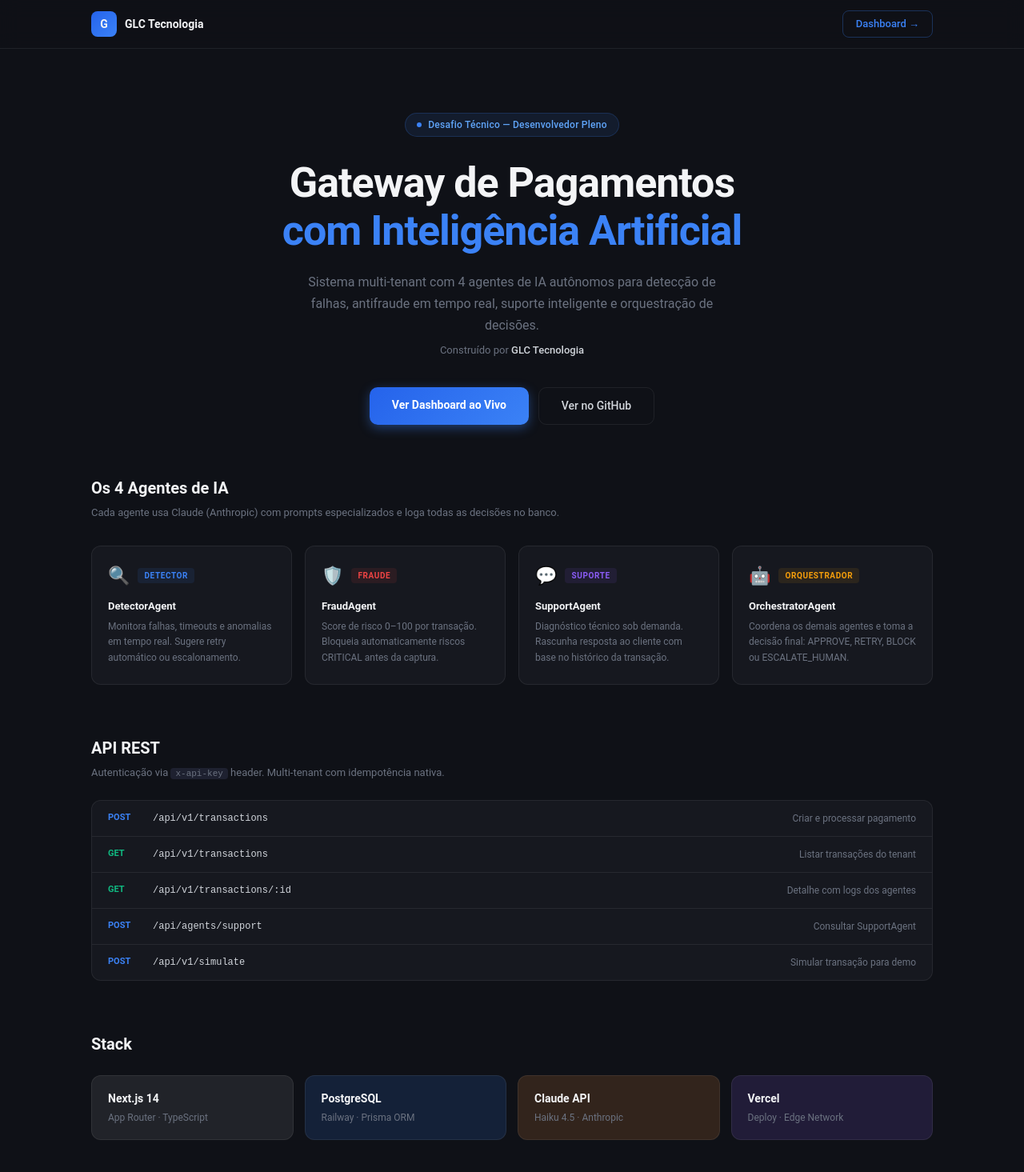
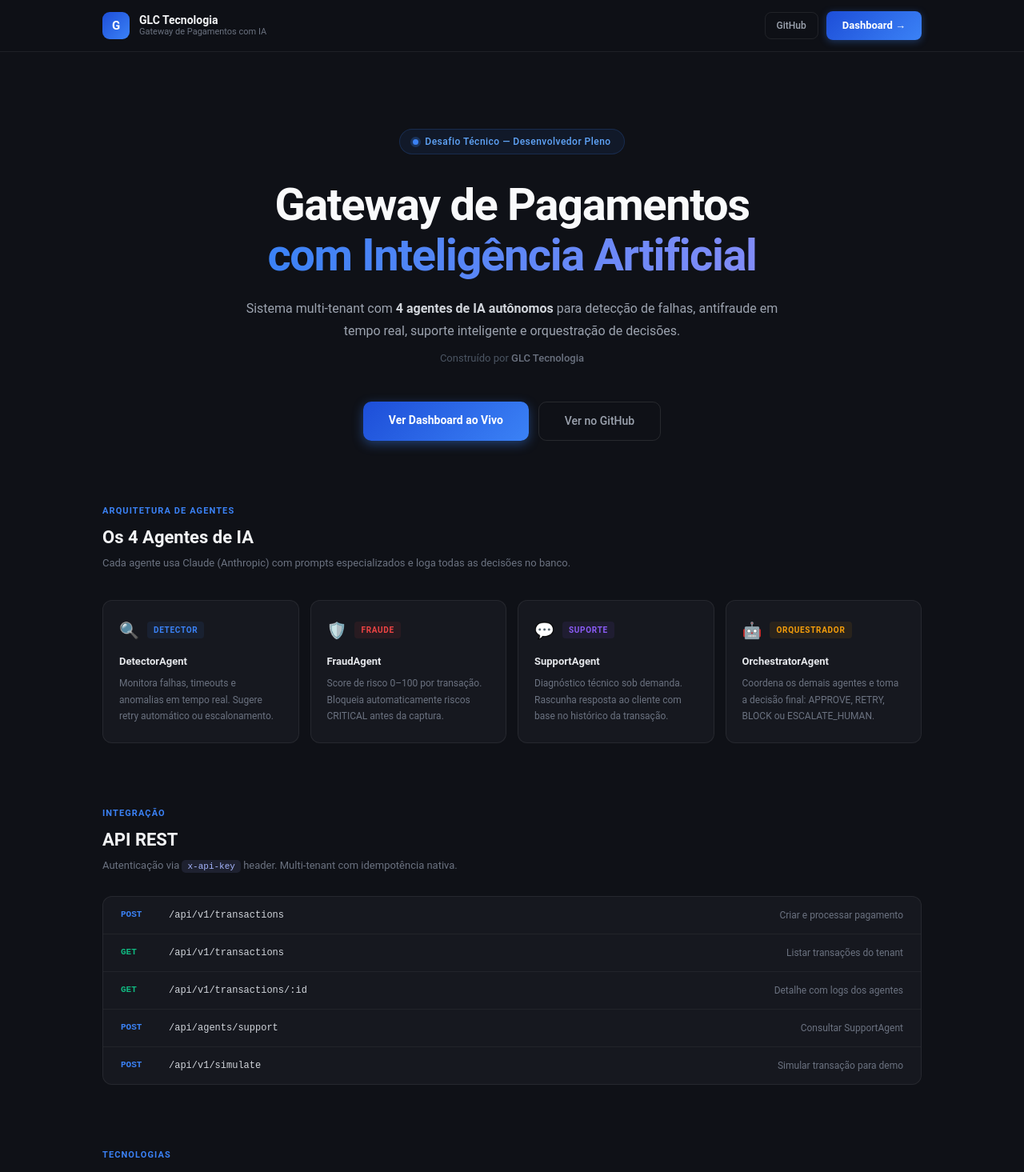
Before and after one commit to cobradev01/gateway_pagamentos_glc, a Next.js app: page / in a window 1280 px wide. Shown: the top 1465 px of the page at 80% size. Built offline with nearby package versions, Linux system fonts and the light colour scheme.

Commit message:
feat: landing page profissional — hero centralizado, gradiente no titulo, nav com GitHub

```diff
--- a/src/app/page.tsx
+++ b/src/app/page.tsx
@@ -1,95 +1,99 @@
 import Link from "next/link";
 
 const agents = [
-  {
-    icon: "🔍",
-    name: "DetectorAgent",
-    tag: "DETECTOR",
-    tagColor: "#3b82f6",
-    desc: "Monitora falhas, timeouts e anomalias em tempo real. Sugere retry automático ou escalonamento.",
-  },
-  {
-    icon: "🛡️",
-    name: "FraudAgent",
-    tag: "FRAUDE",
-    tagColor: "#ef4444",
-    desc: "Score de risco 0–100 por transação. Bloqueia automaticamente riscos CRITICAL antes da captura.",
-  },
-  {
-    icon: "💬",
-    name: "SupportAgent",
-    tag: "SUPORTE",
-    tagColor: "#8b5cf6",
-    desc: "Diagnóstico técnico sob demanda. Rascunha resposta ao cliente com base no histórico da transação.",
-  },
-  {
-    icon: "🤖",
-    name: "OrchestratorAgent",
-    tag: "ORQUESTRADOR",
-    tagColor: "#f59e0b",
-    desc: "Coordena os demais agentes e toma a decisão final: APPROVE, RETRY, BLOCK ou ESCALATE_HUMAN.",
-  },
+  { icon: "🔍", name: "DetectorAgent",     tag: "DETECTOR",     tagColor: "#3b82f6", desc: "Monitora falhas, timeouts e anomalias em tempo real. Sugere retry automático ou escalonamento." },
+  { icon: "🛡️", name: "FraudAgent",        tag: "FRAUDE",       tagColor: "#ef4444", desc: "Score de risco 0–100 por transação. Bloqueia automaticamente riscos CRITICAL antes da captura." },
+  { icon: "💬", name: "SupportAgent",      tag: "SUPORTE",      tagColor: "#8b5cf6", desc: "Diagnóstico técnico sob demanda. Rascunha resposta ao cliente com base no histórico da transação." },
+  { icon: "🤖", name: "OrchestratorAgent", tag: "ORQUESTRADOR", tagColor: "#f59e0b", desc: "Coordena os demais agentes e toma a decisão final: APPROVE, RETRY, BLOCK ou ESCALATE_HUMAN." },
 ];
 
 const endpoints = [
-  { method: "POST", path: "/api/v1/transactions", desc: "Criar e processar pagamento" },
-  { method: "GET",  path: "/api/v1/transactions", desc: "Listar transações do tenant" },
+  { method: "POST", path: "/api/v1/transactions",    desc: "Criar e processar pagamento" },
+  { method: "GET",  path: "/api/v1/transactions",    desc: "Listar transações do tenant" },
   { method: "GET",  path: "/api/v1/transactions/:id", desc: "Detalhe com logs dos agentes" },
-  { method: "POST", path: "/api/agents/support", desc: "Consultar SupportAgent" },
-  { method: "POST", path: "/api/v1/simulate", desc: "Simular transação para demo" },
+  { method: "POST", path: "/api/agents/support",     desc: "Consultar SupportAgent" },
+  { method: "POST", path: "/api/v1/simulate",        desc: "Simular transação para demo" },
 ];
 
 const stack = [
-  { name: "Next.js 14", sub: "App Router · TypeScript", accent: "rgba(255,255,255,0.08)" },
-  { name: "PostgreSQL", sub: "Railway · Prisma ORM",    accent: "rgba(59,130,246,0.15)" },
-  { name: "Claude API", sub: "Haiku 4.5 · Anthropic",  accent: "rgba(251,146,60,0.15)" },
-  { name: "Vercel",     sub: "Deploy · Edge Network",   accent: "rgba(139,92,246,0.15)" },
+  { name: "Next.js 14",  sub: "App Router · TypeScript", border: "rgba(255,255,255,0.08)" },
+  { name: "PostgreSQL",  sub: "Railway · Prisma ORM",    border: "rgba(59,130,246,0.25)" },
+  { name: "Claude API",  sub: "Haiku 4.5 · Anthropic",  border: "rgba(251,146,60,0.25)" },
+  { name: "Vercel",      sub: "Deploy · Edge Network",   border: "rgba(139,92,246,0.25)" },
 ];
 
 export default function Home() {
   return (
-    <div style={{ background: "var(--bg-app)", color: "var(--text-primary)", minHeight: "100vh", fontFamily: "'Roboto', sans-serif" }}>
+    <>
+      <style>{`
+        * { margin: 0; padding: 0; box-sizing: border-box; }
+        body { background: #0f1117; color: #f3f4f6; font-family: 'Roboto', system-ui, sans-serif; }
+        a { text-decoration: none; }
+        .nav-link:hover { border-color: rgba(59,130,246,0.6) !important; color: #60a5fa !important; }
+        .cta-primary:hover { box-shadow: 0 6px 20px rgba(59,130,246,0.55) !important; transform: translateY(-1px); }
+        .cta-secondary:hover { border-color: rgba(255,255,255,0.2) !important; color: #f3f4f6 !important; }
+        .agent-card:hover { border-color: rgba(255,255,255,0.12) !important; background: #1c1f2e !important; }
+        .endpoint-row:hover { background: rgba(255,255,255,0.02); }
+        @keyframes fadeUp { from { opacity:0; transform:translateY(16px); } to { opacity:1; transform:translateY(0); } }
+        .hero-content { animation: fadeUp 0.6s ease both; }
+      `}</style>
 
-      {/* Nav */}
-      <nav style={{ borderBottom: "1px solid var(--border)", background: "rgba(15,17,23,0.8)", backdropFilter: "blur(12px)", position: "sticky", top: 0, zIndex: 50 }}>
-        <div style={{ maxWidth: 1100, margin: "0 auto", padding: "0 24px", display: "flex", alignItems: "center", justifyContent: "space-between", height: 60 }}>
+      <div style={{ minHeight: "100vh", display: "flex", flexDirection: "column" }}>
+
+        {/* ── Nav ── */}
+        <nav style={{ borderBottom: "1px solid rgba(255,255,255,0.07)", background: "rgba(15,17,23,0.9)", backdropFilter: "blur(16px)", position: "sticky", top: 0, zIndex: 50 }}>
+          <div style={{ maxWidth: 1080, margin: "0 auto", padding: "0 28px", display: "flex", alignItems: "center", justifyContent: "space-between", height: 64 }}>
+            <div style={{ display: "flex", alignItems: "center", gap: 12 }}>
+              <div style={{ width: 34, height: 34, borderRadius: 9, background: "linear-gradient(135deg,#1d4ed8,#3b82f6)", display: "flex", alignItems: "center", justifyContent: "center", fontWeight: 700, fontSize: 15, color: "#fff", flexShrink: 0 }}>G</div>
+              <div>
+                <p style={{ fontSize: 14, fontWeight: 600, color: "#f3f4f6", lineHeight: 1.1 }}>GLC Tecnologia</p>
+                <p style={{ fontSize: 11, color: "#6b7280", lineHeight: 1.1, marginTop: 1 }}>Gateway de Pagamentos com IA</p>
+              </div>
+            </div>
             <div style={{ display: "flex", alignItems: "center", gap: 10 }}>
-            <div style={{ width: 32, height: 32, borderRadius: 8, background: "linear-gradient(135deg,#2563eb,#3b82f6)", display: "flex", alignItems: "center", justifyContent: "center", fontWeight: 700, fontSize: 14 }}>G</div>
-            <span style={{ fontWeight: 600, fontSize: 14, color: "var(--text-primary)" }}>GLC Tecnologia</span>
-          </div>
+              <a
+                href="https://github.com/cobradev01/gateway_pagamentos_glc"
+                target="_blank"
+                rel="noopener noreferrer"
+                className="nav-link"
+                style={{ fontSize: 12, fontWeight: 500, color: "#9ca3af", padding: "7px 14px", border: "1px solid rgba(255,255,255,0.08)", borderRadius: 8, transition: "all 0.15s" }}
+              >
+                GitHub
+              </a>
               <Link
                 href="/dashboard"
-            style={{ fontSize: 13, fontWeight: 500, color: "#3b82f6", textDecoration: "none", padding: "6px 16px", border: "1px solid rgba(59,130,246,0.3)", borderRadius: 8, transition: "all 0.15s" }}
+                style={{ fontSize: 13, fontWeight: 600, color: "#fff", padding: "8px 20px", background: "linear-gradient(135deg,#1d4ed8,#3b82f6)", borderRadius: 8, boxShadow: "0 2px 10px rgba(59,130,246,0.35)", transition: "all 0.15s" }}
               >
                 Dashboard →
               </Link>
             </div>
+          </div>
         </nav>
 
-      {/* Hero */}
-      <section style={{ maxWidth: 1100, margin: "0 auto", padding: "80px 24px 64px", textAlign: "center" }}>
-        <div style={{ display: "inline-flex", alignItems: "center", gap: 8, background: "rgba(59,130,246,0.1)", border: "1px solid rgba(59,130,246,0.2)", borderRadius: 999, padding: "5px 14px", marginBottom: 28 }}>
-          <span style={{ width: 6, height: 6, borderRadius: "50%", background: "#3b82f6", display: "inline-block", animation: "pulse 2s infinite" }} />
-          <span style={{ fontSize: 12, color: "#60a5fa", fontWeight: 500, letterSpacing: "0.02em" }}>Desafio Técnico — Desenvolvedor Pleno</span>
+        {/* ── Hero ── */}
+        <section style={{ flex: 1, display: "flex", flexDirection: "column", alignItems: "center", justifyContent: "center", textAlign: "center", padding: "96px 28px 80px" }}>
+          <div className="hero-content" style={{ maxWidth: 680 }}>
+            <div style={{ display: "inline-flex", alignItems: "center", gap: 8, background: "rgba(59,130,246,0.08)", border: "1px solid rgba(59,130,246,0.18)", borderRadius: 999, padding: "6px 16px", marginBottom: 32 }}>
+              <span style={{ width: 7, height: 7, borderRadius: "50%", background: "#3b82f6", flexShrink: 0, boxShadow: "0 0 0 3px rgba(59,130,246,0.25)" }} />
+              <span style={{ fontSize: 12, fontWeight: 500, color: "#60a5fa", letterSpacing: "0.04em" }}>Desafio Técnico — Desenvolvedor Pleno</span>
             </div>
 
-        <h1 style={{ fontSize: "clamp(2rem, 5vw, 3.25rem)", fontWeight: 700, lineHeight: 1.15, letterSpacing: "-0.02em", marginBottom: 20 }}>
+            <h1 style={{ fontSize: "clamp(2.2rem, 5vw, 3.5rem)", fontWeight: 700, lineHeight: 1.12, letterSpacing: "-0.025em", color: "#f9fafb", marginBottom: 22 }}>
               Gateway de Pagamentos<br />
-          <span style={{ color: "#3b82f6" }}>com Inteligência Artificial</span>
+              <span style={{ background: "linear-gradient(90deg,#3b82f6,#818cf8)", WebkitBackgroundClip: "text", WebkitTextFillColor: "transparent" }}>com Inteligência Artificial</span>
             </h1>
 
-        <p style={{ fontSize: 16, color: "var(--text-muted)", maxWidth: 560, margin: "0 auto 8px", lineHeight: 1.7 }}>
-          Sistema multi-tenant com 4 agentes de IA autônomos para detecção de falhas,
-          antifraude em tempo real, suporte inteligente e orquestração de decisões.
+            <p style={{ fontSize: 16, lineHeight: 1.75, color: "#9ca3af", marginBottom: 10 }}>
+              Sistema multi-tenant com <strong style={{ color: "#d1d5db", fontWeight: 600 }}>4 agentes de IA autônomos</strong> para detecção de
+              falhas, antifraude em tempo real, suporte inteligente e orquestração de decisões.
             </p>
-        <p style={{ fontSize: 13, color: "var(--text-muted)", marginBottom: 36 }}>
-          Construído por <span style={{ color: "var(--text-secondary)", fontWeight: 500 }}>GLC Tecnologia</span>
-        </p>
+            <p style={{ fontSize: 13, color: "#4b5563", marginBottom: 44 }}>Construído por <span style={{ color: "#6b7280", fontWeight: 500 }}>GLC Tecnologia</span></p>
 
             <div style={{ display: "flex", gap: 12, justifyContent: "center", flexWrap: "wrap" }}>
               <Link
                 href="/dashboard"
-            style={{ padding: "12px 28px", background: "linear-gradient(135deg,#2563eb,#3b82f6)", color: "#fff", borderRadius: 10, fontWeight: 600, fontSize: 14, textDecoration: "none", boxShadow: "0 4px 14px rgba(59,130,246,0.4)" }}
+                className="cta-primary"
+                style={{ padding: "13px 32px", background: "linear-gradient(135deg,#1d4ed8,#3b82f6)", color: "#fff", borderRadius: 10, fontWeight: 600, fontSize: 14, boxShadow: "0 4px 14px rgba(59,130,246,0.4)", transition: "all 0.2s" }}
               >
                 Ver Dashboard ao Vivo
               </Link>
@@ -97,77 +101,90 @@
                 href="https://github.com/cobradev01/gateway_pagamentos_glc"
                 target="_blank"
                 rel="noopener noreferrer"
-            style={{ padding: "12px 28px", border: "1px solid var(--border)", color: "var(--text-secondary)", borderRadius: 10, fontWeight: 500, fontSize: 14, textDecoration: "none" }}
+                className="cta-secondary"
+                style={{ padding: "13px 32px", border: "1px solid rgba(255,255,255,0.1)", color: "#9ca3af", borderRadius: 10, fontWeight: 500, fontSize: 14, transition: "all 0.2s" }}
               >
                 Ver no GitHub
               </a>
             </div>
+          </div>
         </section>
 
-      {/* Agents */}
-      <section style={{ maxWidth: 1100, margin: "0 auto", padding: "0 24px 64px" }}>
-        <div style={{ marginBottom: 32 }}>
-          <h2 style={{ fontSize: 20, fontWeight: 700, marginBottom: 6 }}>Os 4 Agentes de IA</h2>
-          <p style={{ fontSize: 13, color: "var(--text-muted)" }}>Cada agente usa Claude (Anthropic) com prompts especializados e loga todas as decisões no banco.</p>
+        {/* ── Agentes ── */}
+        <section style={{ maxWidth: 1080, margin: "0 auto", padding: "0 28px 80px", width: "100%" }}>
+          <div style={{ marginBottom: 36 }}>
+            <p style={{ fontSize: 11, fontWeight: 600, letterSpacing: "0.1em", color: "#3b82f6", textTransform: "uppercase", marginBottom: 8 }}>Arquitetura de Agentes</p>
+            <h2 style={{ fontSize: 22, fontWeight: 700, color: "#f3f4f6" }}>Os 4 Agentes de IA</h2>
+            <p style={{ fontSize: 13, color: "#6b7280", marginTop: 6 }}>Cada agente usa Claude (Anthropic) com prompts especializados e loga todas as decisões no banco.</p>
           </div>
-        <div style={{ display: "grid", gridTemplateColumns: "repeat(auto-fit, minmax(240px, 1fr))", gap: 16 }}>
+          <div style={{ display: "grid", gridTemplateColumns: "repeat(auto-fit, minmax(230px, 1fr))", gap: 14 }}>
             {agents.map((a) => (
-            <div key={a.name} style={{ background: "var(--bg-card)", border: "1px solid var(--border)", borderRadius: 12, padding: "20px 20px 22px" }}>
-              <div style={{ display: "flex", alignItems: "center", gap: 10, marginBottom: 12 }}>
-                <span style={{ fontSize: 22 }}>{a.icon}</span>
-                <span style={{ fontSize: 10, fontWeight: 600, letterSpacing: "0.06em", color: a.tagColor, background: `${a.tagColor}18`, padding: "2px 8px", borderRadius: 4 }}>{a.tag}</span>
+              <div
+                key={a.name}
+                className="agent-card"
+                style={{ background: "#16181f", border: "1px solid rgba(255,255,255,0.07)", borderRadius: 12, padding: "22px 20px", transition: "all 0.2s", cursor: "default" }}
+              >
+                <div style={{ display: "flex", alignItems: "center", gap: 10, marginBottom: 14 }}>
+                  <span style={{ fontSize: 20 }}>{a.icon}</span>
+                  <span style={{ fontSize: 10, fontWeight: 700, letterSpacing: "0.07em", color: a.tagColor, background: `${a.tagColor}15`, padding: "3px 8px", borderRadius: 4 }}>{a.tag}</span>
                 </div>
-              <p style={{ fontSize: 13, fontWeight: 600, marginBottom: 6 }}>{a.name}</p>
-              <p style={{ fontSize: 12, color: "var(--text-muted)", lineHeight: 1.65 }}>{a.desc}</p>
+                <p style={{ fontSize: 13, fontWeight: 600, color: "#e5e7eb", marginBottom: 8 }}>{a.name}</p>
+                <p style={{ fontSize: 12, color: "#6b7280", lineHeight: 1.7 }}>{a.desc}</p>
               </div>
             ))}
           </div>
         </section>
 
-      {/* API */}
-      <section style={{ maxWidth: 1100, margin: "0 auto", padding: "0 24px 64px" }}>
-        <div style={{ marginBottom: 24 }}>
-          <h2 style={{ fontSize: 20, fontWeight: 700, marginBottom: 6 }}>API REST</h2>
-          <p style={{ fontSize: 13, color: "var(--text-muted)" }}>
-            Autenticação via <code style={{ background: "var(--bg-elevated)", padding: "1px 6px", borderRadius: 4, fontFamily: "'Roboto Mono', monospace", fontSize: 11 }}>x-api-key</code> header. Multi-tenant com idempotência nativa.
+        {/* ── API ── */}
+        <section style={{ maxWidth: 1080, margin: "0 auto", padding: "0 28px 80px", width: "100%" }}>
+          <div style={{ marginBottom: 28 }}>
+            <p style={{ fontSize: 11, fontWeight: 600, letterSpacing: "0.1em", color: "#3b82f6", textTransform: "uppercase", marginBottom: 8 }}>Integração</p>
+            <h2 style={{ fontSize: 22, fontWeight: 700, color: "#f3f4f6" }}>API REST</h2>
+            <p style={{ fontSize: 13, color: "#6b7280", marginTop: 6 }}>
+              Autenticação via{" "}
+              <code style={{ background: "#1e2130", padding: "2px 7px", borderRadius: 5, fontFamily: "'Roboto Mono', monospace", fontSize: 11, color: "#a5b4fc" }}>x-api-key</code>
+              {" "}header. Multi-tenant com idempotência nativa.
             </p>
           </div>
-        <div style={{ background: "var(--bg-card)", border: "1px solid var(--border)", borderRadius: 12, overflow: "hidden" }}>
+          <div style={{ background: "#16181f", border: "1px solid rgba(255,255,255,0.07)", borderRadius: 12, overflow: "hidden" }}>
             {endpoints.map((e, i) => (
               <div
                 key={e.path}
-              style={{
-                display: "flex", alignItems: "center", gap: 16, padding: "13px 20px",
-                borderBottom: i < endpoints.length - 1 ? "1px solid var(--border)" : "none",
-              }}
+                className="endpoint-row"
+                style={{ display: "flex", alignItems: "center", gap: 16, padding: "14px 22px", borderBottom: i < endpoints.length - 1 ? "1px solid rgba(255,255,255,0.05)" : "none", transition: "background 0.12s" }}
               >
-              <span style={{ fontSize: 11, fontWeight: 700, width: 40, flexShrink: 0, color: e.method === "POST" ? "#3b82f6" : "#10b981" }}>{e.method}</span>
-              <code style={{ fontSize: 12, fontFamily: "'Roboto Mono', monospace", color: "var(--text-secondary)", flex: 1 }}>{e.path}</code>
-              <span style={{ fontSize: 12, color: "var(--text-muted)", textAlign: "right" }}>{e.desc}</span>
+                <span style={{ fontSize: 11, fontWeight: 700, width: 44, flexShrink: 0, color: e.method === "POST" ? "#3b82f6" : "#10b981", fontFamily: "'Roboto Mono', monospace" }}>{e.method}</span>
+                <code style={{ fontSize: 12, fontFamily: "'Roboto Mono', monospace", color: "#d1d5db", flex: 1 }}>{e.path}</code>
+                <span style={{ fontSize: 12, color: "#6b7280" }}>{e.desc}</span>
               </div>
             ))}
           </div>
         </section>
 
-      {/* Stack */}
-      <section style={{ maxWidth: 1100, margin: "0 auto", padding: "0 24px 80px" }}>
-        <h2 style={{ fontSize: 20, fontWeight: 700, marginBottom: 24 }}>Stack</h2>
-        <div style={{ display: "grid", gridTemplateColumns: "repeat(auto-fit, minmax(180px, 1fr))", gap: 14 }}>
+        {/* ── Stack ── */}
+        <section style={{ maxWidth: 1080, margin: "0 auto", padding: "0 28px 80px", width: "100%" }}>
+          <div style={{ marginBottom: 28 }}>
+            <p style={{ fontSize: 11, fontWeight: 600, letterSpacing: "0.1em", color: "#3b82f6", textTransform: "uppercase", marginBottom: 8 }}>Tecnologias</p>
+            <h2 style={{ fontSize: 22, fontWeight: 700, color: "#f3f4f6" }}>Stack</h2>
+          </div>
+          <div style={{ display: "grid", gridTemplateColumns: "repeat(auto-fit, minmax(200px, 1fr))", gap: 14 }}>
             {stack.map((s) => (
-            <div key={s.name} style={{ background: s.accent, border: "1px solid var(--border)", borderRadius: 12, padding: "18px 20px" }}>
-              <p style={{ fontWeight: 600, fontSize: 14, marginBottom: 4 }}>{s.name}</p>
-              <p style={{ fontSize: 12, color: "var(--text-muted)" }}>{s.sub}</p>
+              <div key={s.name} style={{ background: "#16181f", border: `1px solid ${s.border}`, borderRadius: 12, padding: "18px 20px" }}>
+                <p style={{ fontWeight: 600, fontSize: 14, color: "#e5e7eb", marginBottom: 4 }}>{s.name}</p>
+                <p style={{ fontSize: 12, color: "#6b7280" }}>{s.sub}</p>
               </div>
             ))}
           </div>
         </section>
 
-      {/* Footer */}
-      <footer style={{ borderTop: "1px solid var(--border)", padding: "20px 24px", textAlign: "center" }}>
-        <p style={{ fontSize: 12, color: "var(--text-muted)" }}>
-          © 2025 GLC Tecnologia · Gateway de Pagamentos com IA · Desafio Técnico
+        {/* ── Footer ── */}
+        <footer style={{ borderTop: "1px solid rgba(255,255,255,0.06)", padding: "24px 28px", textAlign: "center" }}>
+          <p style={{ fontSize: 12, color: "#374151" }}>
+            © 2025 GLC Tecnologia · Gateway de Pagamentos com IA · Desafio Técnico Desenvolvedor Pleno
           </p>
         </footer>
+
       </div>
+    </>
   );
 }
```
Lines whose indentation alone changed are shown as unchanged.
